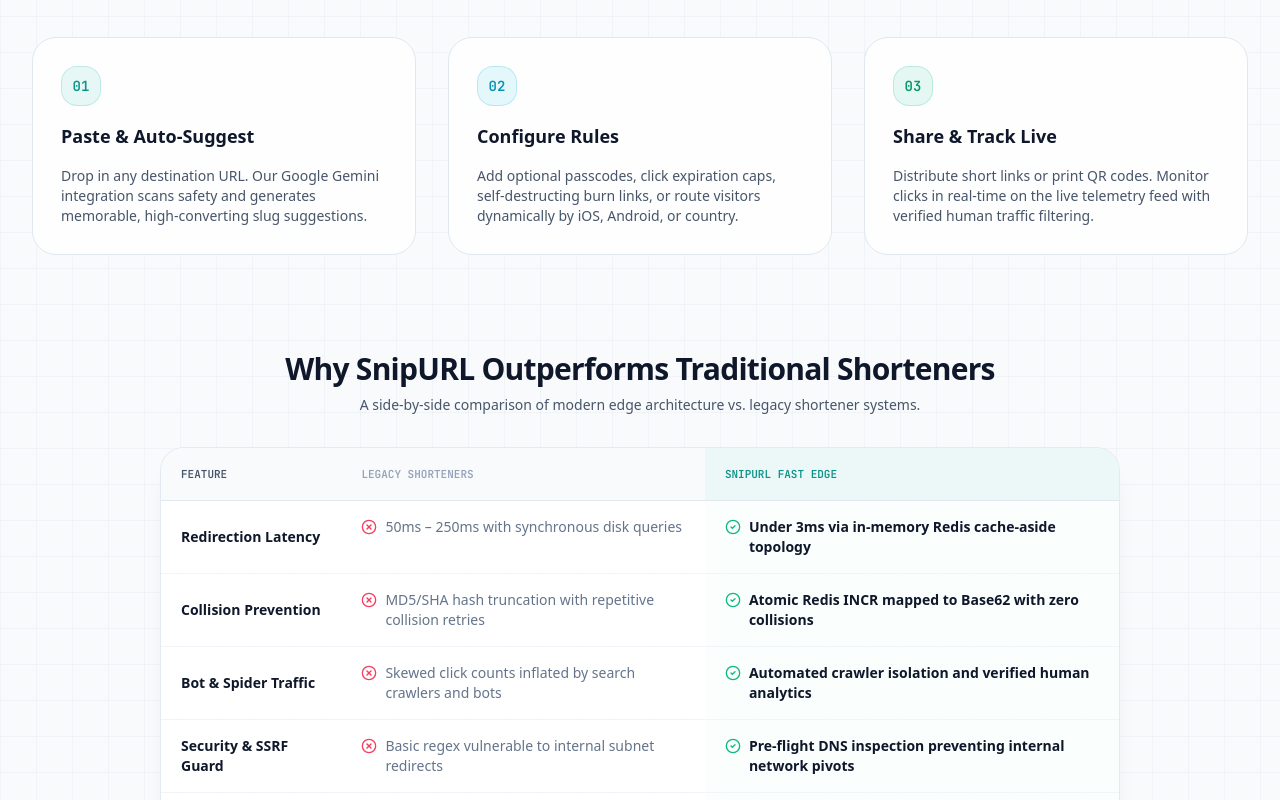
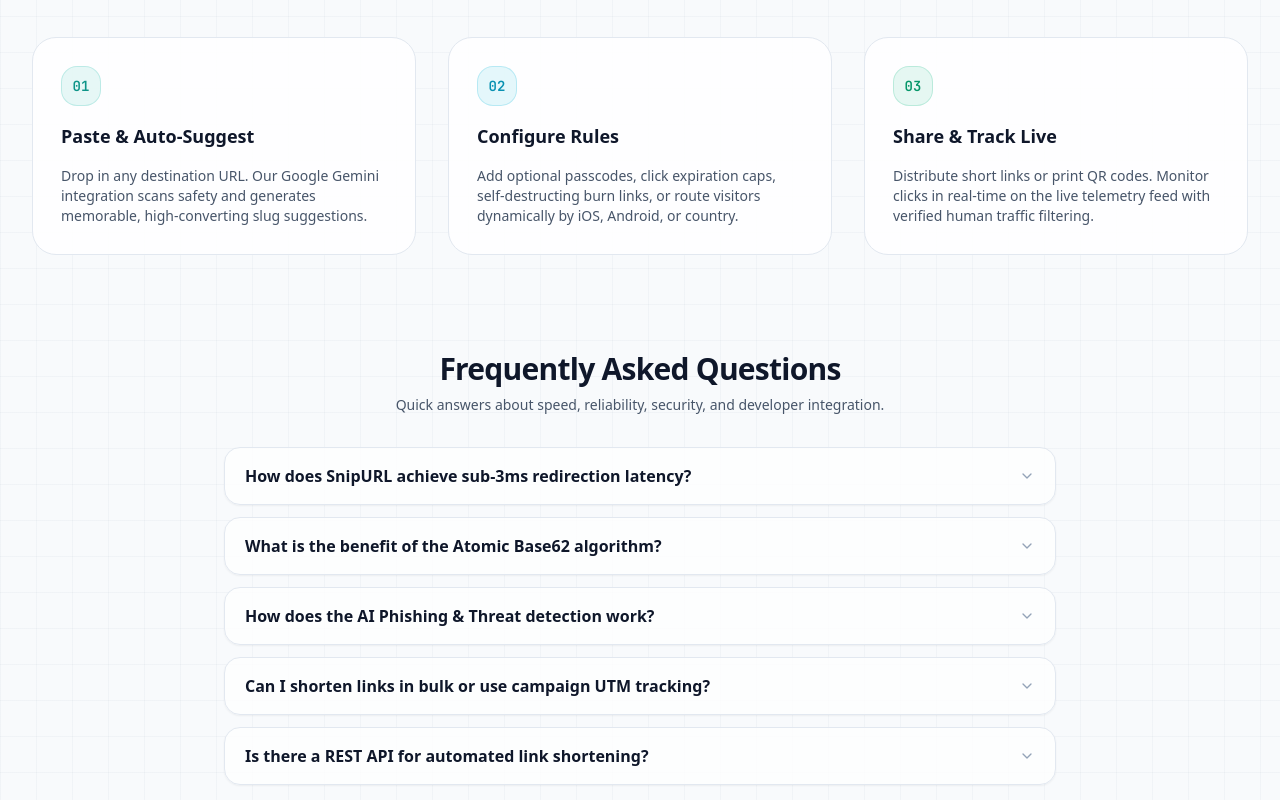
Before and after one commit to Satyam6201/URL-Shortener, a React (Vite) app in the folder frontend/: page / in a window 1280 px wide. Shown: the part 2000-2800 px from the top of the page. Built offline with nearby package versions, Linux system fonts and the light colour scheme; no server answers.

Commit message:
feat: remove comparison section and unused assets from home view

```diff
--- a/frontend/src/components/HomeFeatures.jsx
+++ b/frontend/src/components/HomeFeatures.jsx
@@ -1,7 +1,6 @@
 import React, { useState } from 'react';
 import {
   Zap,
-  ShieldCheck,
   Globe2,
   Lock,
   Radio,
@@ -9,9 +8,6 @@
   Sparkles,
   ChevronDown,
   ArrowRight,
-  MousePointerClick,
-  CheckCircle2,
-  XCircle,
 } from 'lucide-react';
 
 export function HomeFeatures({ onSelectTab, onOpenAuth, user }) {
@@ -76,34 +72,6 @@
       description:
         'Automate link creation with production API keys. Receive signed HMAC-SHA256 webhook notifications whenever links are clicked or expire.',
       pill: 'Developer Ready',
-    },
-  ];
-
-  const comparison = [
-    {
-      feature: 'Redirection Latency',
-      traditional: '50ms – 250ms with synchronous disk queries',
-      snipurl: 'Under 3ms via in-memory Redis cache-aside topology',
-    },
-    {
-      feature: 'Collision Prevention',
-      traditional: 'MD5/SHA hash truncation with repetitive collision retries',
-      snipurl: 'Atomic Redis INCR mapped to Base62 with zero collisions',
-    },
-    {
-      feature: 'Bot & Spider Traffic',
-      traditional: 'Skewed click counts inflated by search crawlers and bots',
-      snipurl: 'Automated crawler isolation and verified human analytics',
-    },
-    {
-      feature: 'Security & SSRF Guard',
-      traditional: 'Basic regex vulnerable to internal subnet redirects',
-      snipurl: 'Pre-flight DNS inspection preventing internal network pivots',
-    },
-    {
-      feature: 'Link Customization',
-      traditional: 'Random generic strings with no contextual intelligence',
-      snipurl: 'Google Gemini AI smart slug recommendations in 1-click',
     },
   ];
 
@@ -246,49 +214,6 @@
         </div>
       </section>
 
-      <section className="max-w-5xl mx-auto px-4 sm:px-6 lg:px-8 space-y-8">
-        <div className="text-center space-y-2">
-          <h2 className="text-2xl sm:text-3xl font-black text-slate-900 dark:text-white tracking-tight">
-            Why SnipURL Outperforms Traditional Shorteners
-          </h2>
-          <p className="text-xs sm:text-sm text-slate-600 dark:text-slate-400">
-            A side-by-side comparison of modern edge architecture vs. legacy shortener systems.
-          </p>
-        </div>
-
-        <div className="rounded-3xl bg-white/90 dark:bg-slate-900/70 border border-slate-200/90 dark:border-slate-800/80 overflow-hidden shadow-xl shadow-slate-900/5 hover:border-teal-500/40 transition-all duration-300">
-          <div className="overflow-x-auto">
-            <table className="w-full text-left text-xs sm:text-sm">
-              <thead className="bg-slate-50 dark:bg-slate-950 text-slate-600 dark:text-slate-400 uppercase font-mono text-[11px] border-b border-slate-200 dark:border-slate-800">
-                <tr>
-                  <th className="px-5 py-4 font-bold">Feature</th>
-                  <th className="px-5 py-4 font-bold text-slate-400">Legacy Shorteners</th>
-                  <th className="px-5 py-4 font-bold text-teal-600 dark:text-teal-400 bg-teal-500/5">SnipURL Fast Edge</th>
-                </tr>
-              </thead>
-              <tbody className="divide-y divide-slate-100 dark:divide-slate-800/60 font-sans">
-                {comparison.map((row, i) => (
-                  <tr key={i} className="hover:bg-teal-500/[0.04] dark:hover:bg-slate-800/50 transition-colors duration-150">
-                    <td className="px-5 py-4 font-bold text-slate-900 dark:text-white">
-                      {row.feature}
-                    </td>
-                    <td className="px-5 py-4 text-slate-500 dark:text-slate-400 flex items-start space-x-2">
-                      <XCircle className="w-4 h-4 text-rose-500 flex-shrink-0 mt-0.5" />
-                      <span>{row.traditional}</span>
-                    </td>
-                    <td className="px-5 py-4 text-slate-800 dark:text-slate-200 font-medium bg-teal-500/[0.02]">
-                      <div className="flex items-start space-x-2">
-                        <CheckCircle2 className="w-4 h-4 text-emerald-500 flex-shrink-0 mt-0.5" />
-                        <span className="font-semibold text-slate-900 dark:text-white">{row.snipurl}</span>
-                      </div>
-                    </td>
-                  </tr>
-                ))}
-              </tbody>
-            </table>
-          </div>
-        </div>
-      </section>
 
       <section className="max-w-4xl mx-auto px-4 sm:px-6 lg:px-8 space-y-8">
         <div className="text-center space-y-2">
```
